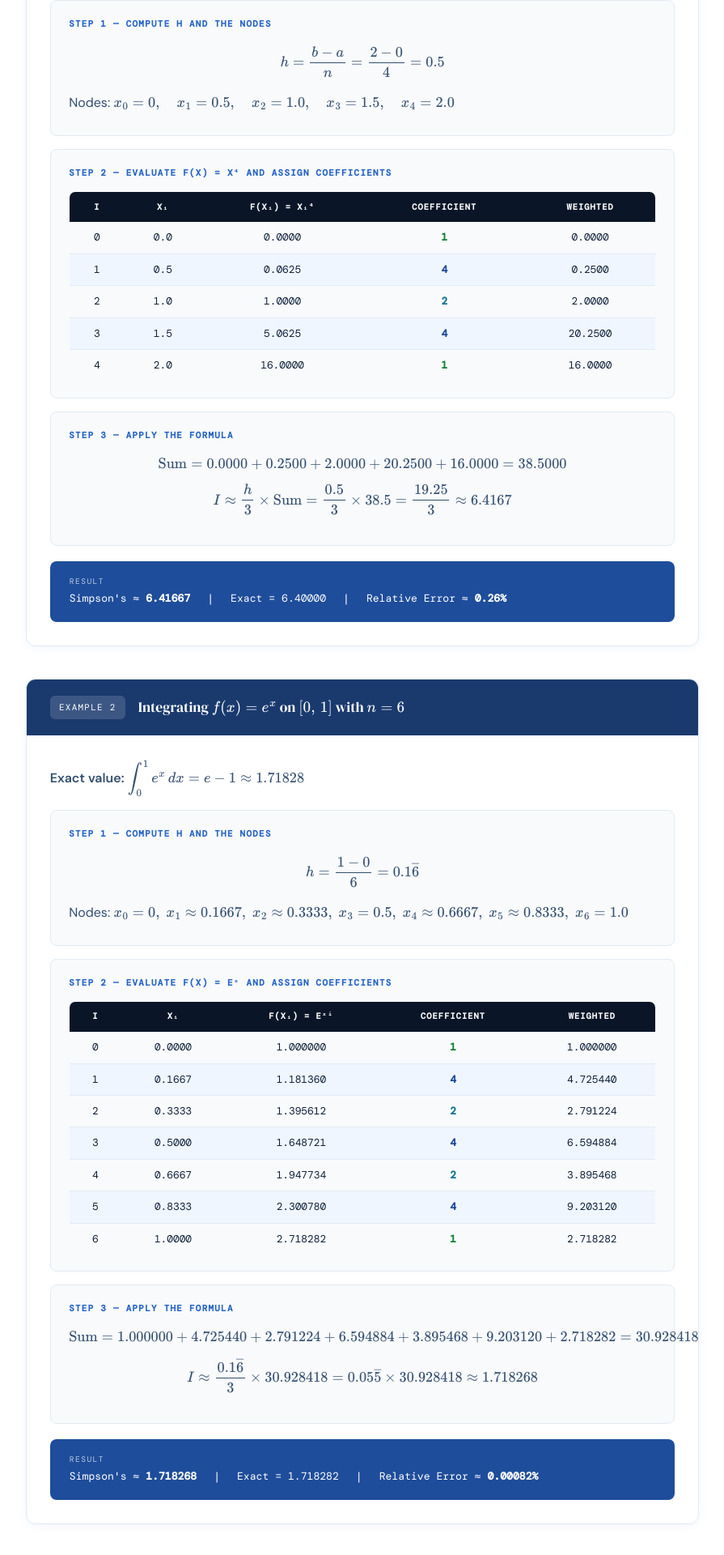
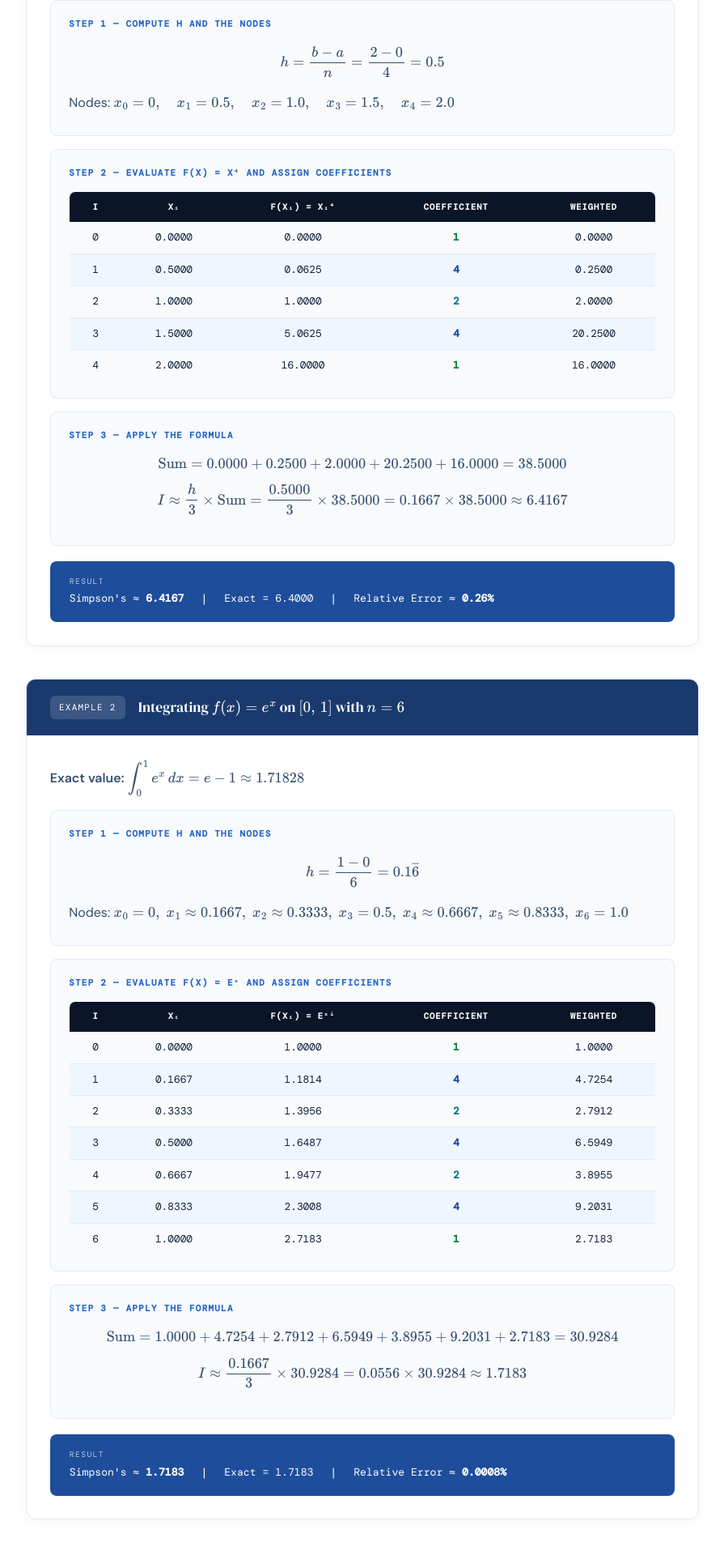
Before and after one commit to shoanray/composite-simpsons-rule, a Flask app: page / in a window 1280 px wide. Shown: the part 3257-5177 px from the top of the page at 81% size, without its empty margins (192-1087 px from the left). Run offline with Flask 3, Linux system fonts and the light colour scheme.

Commit message:
Update index.html

```diff
--- a/templates/index.html
+++ b/templates/index.html
@@ -734,11 +734,11 @@
             <table class="data-table">
               <thead><tr><th>i</th><th>xᵢ</th><th>f(xᵢ) = xᵢ⁴</th><th>Coefficient</th><th>Weighted</th></tr></thead>
               <tbody>
-                <tr><td>0</td><td>0.0</td><td>0.0000</td><td class="coeff-1">1</td><td>0.0000</td></tr>
-                <tr><td>1</td><td>0.5</td><td>0.0625</td><td class="coeff-4">4</td><td>0.2500</td></tr>
-                <tr><td>2</td><td>1.0</td><td>1.0000</td><td class="coeff-2">2</td><td>2.0000</td></tr>
-                <tr><td>3</td><td>1.5</td><td>5.0625</td><td class="coeff-4">4</td><td>20.2500</td></tr>
-                <tr><td>4</td><td>2.0</td><td>16.0000</td><td class="coeff-1">1</td><td>16.0000</td></tr>
+                <tr><td>0</td><td>0.0000</td><td>0.0000</td><td class="coeff-1">1</td><td>0.0000</td></tr>
+                <tr><td>1</td><td>0.5000</td><td>0.0625</td><td class="coeff-4">4</td><td>0.2500</td></tr>
+                <tr><td>2</td><td>1.0000</td><td>1.0000</td><td class="coeff-2">2</td><td>2.0000</td></tr>
+                <tr><td>3</td><td>1.5000</td><td>5.0625</td><td class="coeff-4">4</td><td>20.2500</td></tr>
+                <tr><td>4</td><td>2.0000</td><td>16.0000</td><td class="coeff-1">1</td><td>16.0000</td></tr>
               </tbody>
             </table>
           </div>
@@ -746,12 +746,12 @@
           <div class="step-card">
             <h4>Step 3 — Apply the formula</h4>
             <p>$$\text{Sum} = 0.0000 + 0.2500 + 2.0000 + 20.2500 + 16.0000 = 38.5000$$</p>
-            <p>$$I \approx \frac{h}{3} \times \text{Sum} = \frac{0.5}{3} \times 38.5 = \frac{19.25}{3} \approx 6.4167$$</p>
+            <p>$$I \approx \frac{h}{3} \times \text{Sum} = \frac{0.5000}{3} \times 38.5000 = 0.1667 \times 38.5000 \approx 6.4167$$</p>
           </div>
 
           <div class="result-bar">
             <div class="rb-label">Result</div>
-            Simpson's ≈ <strong>6.41667</strong> &emsp;|&emsp; Exact = 6.40000 &emsp;|&emsp; Relative Error ≈ <strong>0.26%</strong>
+            Simpson's ≈ <strong>6.4167</strong> &emsp;|&emsp; Exact = 6.4000 &emsp;|&emsp; Relative Error ≈ <strong>0.26%</strong>
           </div>
         </div>
       </div>
@@ -776,26 +776,26 @@
             <table class="data-table">
               <thead><tr><th>i</th><th>xᵢ</th><th>f(xᵢ) = eˣⁱ</th><th>Coefficient</th><th>Weighted</th></tr></thead>
               <tbody>
-                <tr><td>0</td><td>0.0000</td><td>1.000000</td><td class="coeff-1">1</td><td>1.000000</td></tr>
-                <tr><td>1</td><td>0.1667</td><td>1.181360</td><td class="coeff-4">4</td><td>4.725440</td></tr>
-                <tr><td>2</td><td>0.3333</td><td>1.395612</td><td class="coeff-2">2</td><td>2.791224</td></tr>
-                <tr><td>3</td><td>0.5000</td><td>1.648721</td><td class="coeff-4">4</td><td>6.594884</td></tr>
-                <tr><td>4</td><td>0.6667</td><td>1.947734</td><td class="coeff-2">2</td><td>3.895468</td></tr>
-                <tr><td>5</td><td>0.8333</td><td>2.300780</td><td class="coeff-4">4</td><td>9.203120</td></tr>
-                <tr><td>6</td><td>1.0000</td><td>2.718282</td><td class="coeff-1">1</td><td>2.718282</td></tr>
+                <tr><td>0</td><td>0.0000</td><td>1.0000</td><td class="coeff-1">1</td><td>1.0000</td></tr>
+                <tr><td>1</td><td>0.1667</td><td>1.1814</td><td class="coeff-4">4</td><td>4.7254</td></tr>
+                <tr><td>2</td><td>0.3333</td><td>1.3956</td><td class="coeff-2">2</td><td>2.7912</td></tr>
+                <tr><td>3</td><td>0.5000</td><td>1.6487</td><td class="coeff-4">4</td><td>6.5949</td></tr>
+                <tr><td>4</td><td>0.6667</td><td>1.9477</td><td class="coeff-2">2</td><td>3.8955</td></tr>
+                <tr><td>5</td><td>0.8333</td><td>2.3008</td><td class="coeff-4">4</td><td>9.2031</td></tr>
+                <tr><td>6</td><td>1.0000</td><td>2.7183</td><td class="coeff-1">1</td><td>2.7183</td></tr>
               </tbody>
             </table>
           </div>
 
           <div class="step-card">
             <h4>Step 3 — Apply the formula</h4>
-            <p>$$\text{Sum} = 1.000000 + 4.725440 + 2.791224 + 6.594884 + 3.895468 + 9.203120 + 2.718282 = 30.928418$$</p>
-            <p>$$I \approx \frac{0.1\overline{6}}{3} \times 30.928418 = 0.05\overline{5} \times 30.928418 \approx 1.718268$$</p>
+            <p>$$\text{Sum} = 1.0000 + 4.7254 + 2.7912 + 6.5949 + 3.8955 + 9.2031 + 2.7183 = 30.9284$$</p>
+            <p>$$I \approx \frac{0.1667}{3} \times 30.9284 = 0.0556 \times 30.9284 \approx 1.7183$$</p>
           </div>
 
           <div class="result-bar">
             <div class="rb-label">Result</div>
-            Simpson's ≈ <strong>1.718268</strong> &emsp;|&emsp; Exact = 1.718282 &emsp;|&emsp; Relative Error ≈ <strong>0.00082%</strong>
+            Simpson's ≈ <strong>1.7183</strong> &emsp;|&emsp; Exact = 1.7183 &emsp;|&emsp; Relative Error ≈ <strong>0.0008%</strong>
           </div>
         </div>
       </div>
```
